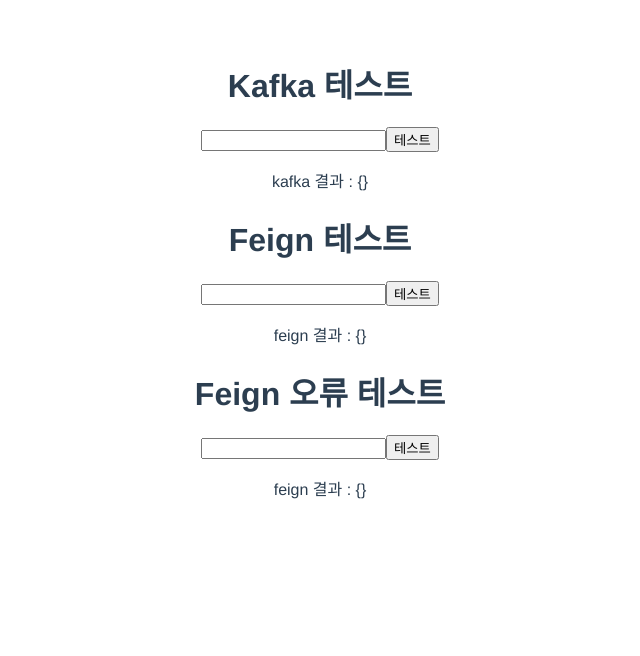
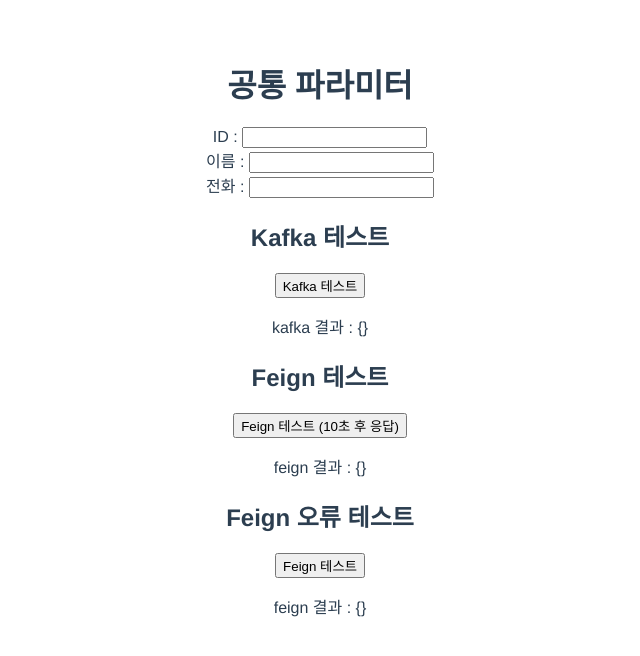
Before and after one commit to zod425/vite-front-test, a Vue app: page / in a window 1280 px wide. Shown: the top 656 px of the page, without its empty margins (320-960 px from the left). Built offline with nearby package versions, Linux system fonts and the light colour scheme.

Commit message:
프론트 소스 수정

```diff
--- a/src/App.vue
+++ b/src/App.vue
@@ -1,29 +1,41 @@
 <template>
 
-  <h1>Kafka 테스트</h1>
-  <input type="text" v-model="params.message">
-  <button @click="testKafka">테스트</button>
+  <h1>공통 파라미터</h1>
+  <div>
+    <span>ID : </span>
+    <input type="text" v-model="params.id">
+  </div>
+
+  <div>
+    <span>이름 : </span>
+    <input type="text" v-model="params.name">
+  </div>
+
+  <div>
+    <span>전화 : </span>
+    <input type="text" v-model="params.tel">
+  </div>
+
+
+  <h2>Kafka 테스트</h2>
+  <button @click="testKafka">Kafka 테스트</button>
   <p> kafka 결과 : {{kafkaResult}}</p>
 
-  <h1>Feign 테스트</h1>
-  <input type="text" v-model="params.feignMessage">
-  <button @click="testFiegn">테스트</button>
+  <h2>Feign 테스트</h2>
+  <button @click="testFiegn" :disabled="!feignResult">Feign 테스트 (10초 후 응답)</button>
   <p> feign 결과 : {{feignResult}}</p>
 
-  <h1>Feign 오류 테스트</h1>
-  <input type="text" v-model="params.feignMessage">
-  <button @click="testFiegnFail">테스트</button>
+  <h2>Feign 오류 테스트</h2>
+  <button @click="testFiegnFail">Feign 테스트</button>
   <p> feign 결과 : {{feignFailResult}}</p>
 </template>
 
 <script>
-import HelloWorld from './components/HelloWorld.vue'
 import exampleService from "@/api/modules/example";
 
 export default {
   name: 'App',
   components: {
-    HelloWorld
   },
 
   data() {
@@ -38,17 +50,20 @@
   methods: {
 
     testKafka() {
+      this.kafkaResult = null;
       exampleService.kafka(this.params).then(res => {
         this.kafkaResult = res;
       });
     },
     testFiegn() {
+      this.feignResult = null;
       exampleService.getFeign(this.params).then(res => {
         this.feignResult = res;
       });
     },
 
     testFiegnFail() {
+      this.feignFailResult = null;
       exampleService.setFeign(this.params).then(res => {
         this.feignFailResult = res;
       });
--- a/src/api/index.ts
+++ b/src/api/index.ts
@@ -14,6 +14,7 @@
  */
 let errorCnt = 0;
 
+
 /**
  * API Form 객체 생성자 함수
  * @param {String} path API 경로
@@ -24,7 +25,6 @@
   const headers = options?.headers || {};
   const responseType = options?.responseType;
   const method = options?.method || "get";
-  const disableLoading = options?.disableLoading || false;
   const pageOptions = options?.pageOptions || null;
 
   // axios request config 객체 생성
--- a/src/api/modules/example.ts
+++ b/src/api/modules/example.ts
@@ -1,7 +1,7 @@
 import request from "@/api";
 import { AxiosPromise } from "axios";
 
-const API_PATH_PREFIX = "/exam";
+const API_PATH_PREFIX = "/member/exam";
 
 /**
  * 인증 관련 API
```
